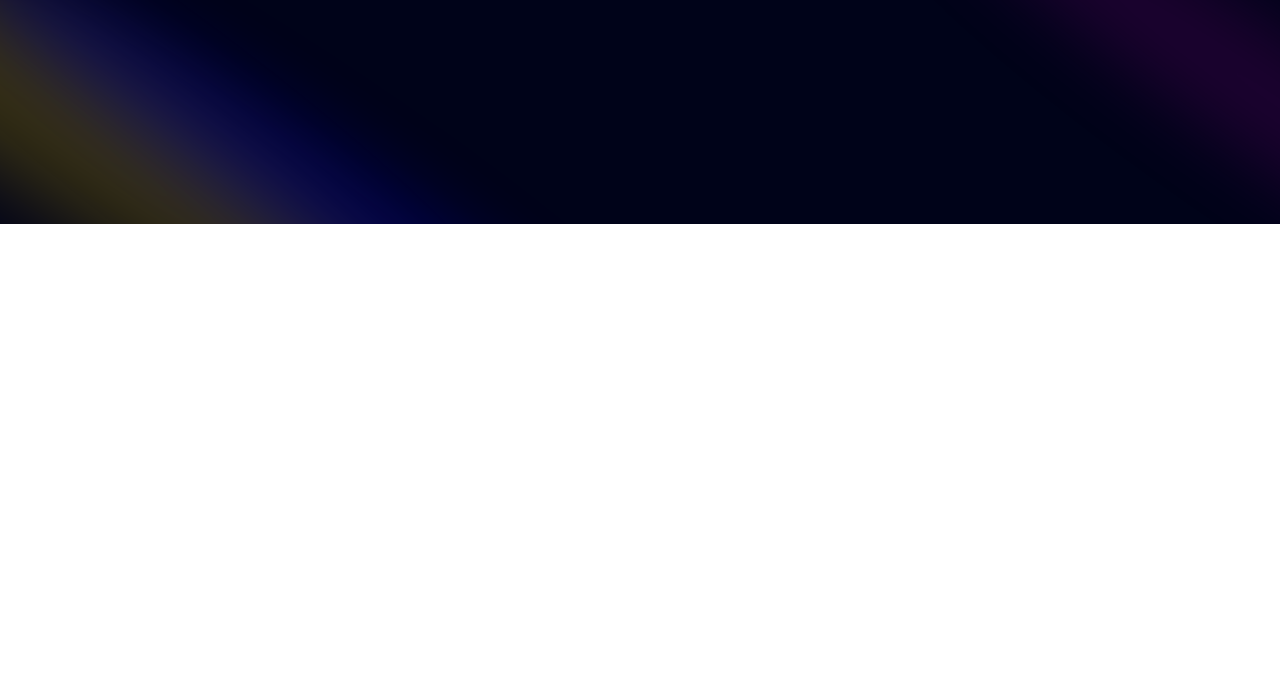
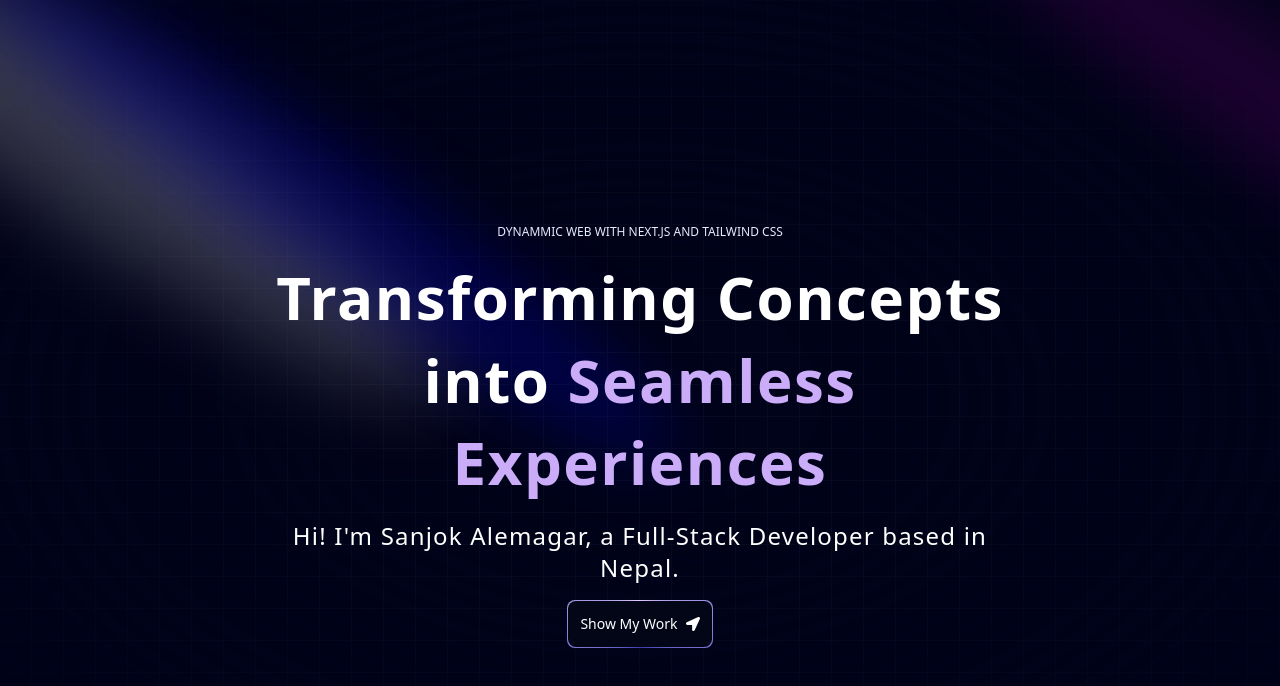
Before and after one commit to Sanjokale/Portfolio, a Next.js app: page / in a window 1280 px wide. Shown: the top 686 px of the page. Built offline with nearby package versions, Linux system fonts and the light colour scheme.

Commit message:
hero section completed

```diff
--- a/package.json
+++ b/package.json
@@ -10,10 +10,13 @@
   },
   "dependencies": {
     "clsx": "^2.1.1",
-    "motion": "^12.4.7",
+    "mini-svg-data-uri": "^1.4.4",
+    "motion": "^12.4.9",
     "next": "15.2.0",
+    "next-themes": "^0.4.4",
     "react": "^19.0.0",
     "react-dom": "^19.0.0",
+    "react-icons": "^5.5.0",
     "tailwind-merge": "^3.0.2"
   },
   "devDependencies": {
--- a/src/app/layout.js
+++ b/src/app/layout.js
@@ -1,5 +1,6 @@
 import { Geist, Geist_Mono } from "next/font/google";
 import "./globals.css";
+import { ThemeProvider } from "@/components/provider";
 
 const geistSans = Geist({
   variable: "--font-geist-sans",
@@ -20,7 +21,14 @@ export default function RootLayout({ children }) {
   return (
     <html lang="en">
       <body className={`${geistSans.variable} ${geistMono.variable}`}>
-        {children}
+      <ThemeProvider
+            attribute="class"
+            defaultTheme="dark"
+            enableSystem
+            disableTransitionOnChange
+          >
+            {children}
+          </ThemeProvider>
       </body>
     </html>
   );
--- a/src/components/Hero.jsx
+++ b/src/components/Hero.jsx
@@ -1,14 +1,54 @@
 import React from "react";
 import { Spotlight } from "./ui/Spotlight";
+import { TextGenerateEffect } from "./ui/TextGenerateEffect";
+import MagicButton from "./ui/MagicButton";
+
+import { FaLocationArrow } from "react-icons/fa";
+
 
 const Hero = () => {
-  return(
+  return (
     <div className="pt-36 pb-20">
-        <Spotlight className="top-0 left-0 h-screen" fill="#FFD700" />
-        <Spotlight className="top-10 left-full h-[80vh] w-[50vw]" fill="purple" />
+      <div>
+        <Spotlight className="top-0 left-0 h-screen" fill="white" />
+        <Spotlight
+          className="top-10 left-full h-[80vh] w-[50vw]"
+          fill="purple"
+        />
         <Spotlight className="top-30 left-80 h-[80vh] w-[50vh]" fill="blue" />
+      </div>
+
+      <div className="h-screen w-full dark:bg-black-100 bg-white  dark:bg-grid-white/[0.03] bg-grid-black/[0.2] absolute top-0 left-0 flex items-center justify-center">
+        <div
+          className="absolute pointer-events-none inset-0 flex items-center justify-center dark:bg-black-100
+         bg-white [mask-image:radial-gradient(ellipse_at_center,transparent_20%,black)]"
+        />
+      </div>
+
+      <div className="flex justify-center relative my-20 z-10">
+        <div className="max-w-[89vw] md:max-w-2xl lg:max-w-[60vw] flex flex-col items-center justify-center">
+          <h1 className=" uppercase text-xs text-center text-blue-100 max-w-80">
+            Dynammic web with Next.js and Tailwind CSS
+          </h1>
+          <TextGenerateEffect
+            className="text-center text-[40px] md:text-5xl lg:text-6xl"
+            words="Transforming  Concepts into Seamless Experiences"
+          />
+
+          <p className="text-center md:tracking-wider mb-4 text-sm md:text-lg lg:text-2xl">
+            Hi! I&apos;m Sanjok Alemagar, a Full-Stack Developer based in Nepal.
+          </p>
+
+          <a href="">
+            <MagicButton
+            title="Show My Work"
+            icon={<FaLocationArrow />}
+            />
+          </a>
+        </div>
+      </div>
     </div>
-  )
+  );
 };
 
 export default Hero;
--- /dev/null
+++ b/src/components/provider.jsx
@@ -0,0 +1,8 @@
+"use client";
+
+import * as React from "react";
+import { ThemeProvider as NextThemesProvider } from "next-themes";
+
+export function ThemeProvider({ children, ...props }) {
+  return <NextThemesProvider {...props}>{children}</NextThemesProvider>;
+}
--- /dev/null
+++ b/src/components/ui/MagicButton.jsx
@@ -0,0 +1,15 @@
+import React from "react";
+
+const MagicButton = ({title, icon, position, handleClick, otherClasses}) => {
+  return (
+    <button className="relative inline-flex h-12 overflow-hidden rounded-lg p-[1px] focus:outline-none" onClick={handleClick}>
+      <span className="absolute inset-[-1000%] animate-[spin_2s_linear_infinite] bg-[conic-gradient(from_90deg_at_50%_50%,#E2CBFF_0%,#393BB2_50%,#E2CBFF_100%)]" />
+      <span className="inline-flex gap-2  h-full w-full cursor-pointer items-center justify-center rounded-lg bg-slate-950 px-3 py-1 text-sm font-medium text-white backdrop-blur-3xl">
+       {title}
+       {icon}
+      </span>
+    </button>
+  );
+};
+
+export default MagicButton;
--- /dev/null
+++ b/src/components/ui/TextGenerateEffect.jsx
@@ -0,0 +1,53 @@
+"use client";
+import { useEffect } from "react";
+import { motion, stagger, useAnimate } from "framer-motion";
+import { cn } from "@/lib/utils";
+
+export const TextGenerateEffect = ({
+  words,
+  className,
+  filter = true,
+  duration = 0.5
+}) => {
+  const [scope, animate] = useAnimate();
+  let wordsArray = words.split(" ");
+  useEffect(() => {
+    animate("span", {
+      opacity: 1,
+      filter: filter ? "blur(0px)" : "none",
+    }, {
+      duration: duration ? duration : 1,
+      delay: stagger(0.2),
+    });
+  }, [scope.current]);
+
+  const renderWords = () => {
+    return (
+      (<motion.div ref={scope}>
+        {wordsArray.map((word, idx) => {
+          return (
+            (<motion.span
+              key={word + idx}
+              className={`${idx > 3 ? "text-purple" : "dark:text-white text-black opacity-0"}`}
+              style={{
+                filter: filter ? "blur(10px)" : "none",
+              }}>
+              {word}{" "}
+            </motion.span>)
+          );
+        })}
+      </motion.div>)
+    );
+  };
+
+  return (
+    (<div className={cn("font-bold", className)}>
+      <div className="my-4">
+        <div
+          className=" dark:text-white text-black leading-snug tracking-wide">
+          {renderWords()}
+        </div>
+      </div>
+    </div>)
+  );
+};
--- a/tailwind.config.js
+++ b/tailwind.config.js
@@ -1,3 +1,13 @@
+const defaultTheme = require("tailwindcss/defaultTheme");
+
+const svgToDataUri = require("mini-svg-data-uri");
+
+const colors = require("tailwindcss/colors");
+
+const {
+  default: flattenColorPalette,
+} = require("tailwindcss/lib/util/flattenColorPalette");
+
 /** @type {import('tailwindcss').Config} */
 module.exports = {
   content: [
@@ -8,13 +18,25 @@ module.exports = {
     // Or if using `src` directory:
     "./src/**/*.{js,ts,jsx,tsx,mdx}",
   ],
+  darkMode: "class",
   theme: {
     extend: {
       colors: {
         black: {
           DEFAULT: "#000",
-          100: "#000319"
-        }
+          100: "#000319",
+          200: "rgba(17, 25, 40, 0.75)",
+          300: "rgba(255, 255, 255, 0.125)",
+        },
+        white: {
+          DEFAULT: "#FFF",
+          100: "#BEC1DD",
+          200: "#C1C2D3",
+        },
+        blue: {
+          100: "#E4ECFF",
+        },
+        purple: "#CBACF9",
       },
       animation: {
         spotlight: "spotlight 2s ease .75s 1 forwards",
@@ -31,8 +53,43 @@ module.exports = {
           },
         },
       },
-
     },
   },
-  plugins: [],
+  plugins: [
+    addVariablesForColors,
+    function ({ matchUtilities, theme }) {
+      matchUtilities(
+        {
+          "bg-grid": (value) => ({
+            backgroundImage: `url("${svgToDataUri(
+              `<svg xmlns="http://www.w3.org/2000/svg" viewBox="0 0 32 32" width="32" height="32" fill="none" stroke="${value}"><path d="M0 .5H31.5V32"/></svg>`
+            )}")`,
+          }),
+          "bg-grid-small": (value) => ({
+            backgroundImage: `url("${svgToDataUri(
+              `<svg xmlns="http://www.w3.org/2000/svg" viewBox="0 0 32 32" width="8" height="8" fill="none" stroke="${value}"><path d="M0 .5H31.5V32"/></svg>`
+            )}")`,
+          }),
+          "bg-dot": (value) => ({
+            backgroundImage: `url("${svgToDataUri(
+              `<svg xmlns="http://www.w3.org/2000/svg" viewBox="0 0 32 32" width="16" height="16" fill="none"><circle fill="${value}" id="pattern-circle" cx="10" cy="10" r="1.6257413380501518"></circle></svg>`
+            )}")`,
+          }),
+        },
+        { values: flattenColorPalette(theme("backgroundColor")), type: "color" }
+      );
+    },
+  ],
+};
+
+
+function addVariablesForColors({ addBase, theme }) {
+  let allColors = flattenColorPalette(theme("colors"));
+  let newVars = Object.fromEntries(
+    Object.entries(allColors).map(([key, val]) => [`--${key}`, val])
+  );
+
+  addBase({
+    ":root": newVars,
+  });
 }
```
Also changed, not shown: 1 other file (tests, documents, lock files or other folders).
